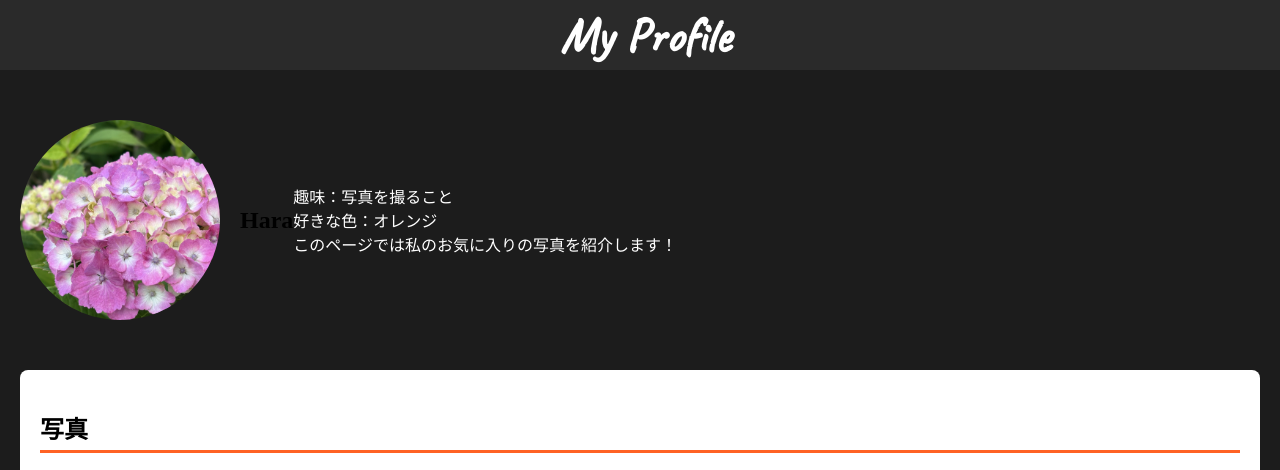
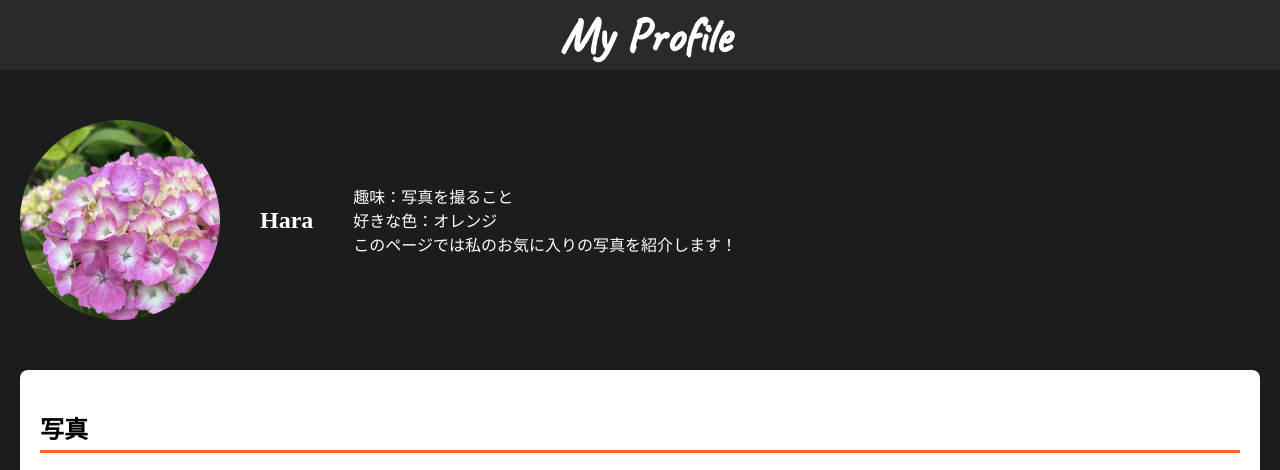
Before and after one commit to Hara1208/My-Profile, a plain HTML site: page index.html in a window 1280 px wide. Shown: the top 470 px of the page. Drawn offline with Linux system fonts and the light colour scheme.

Commit message:
Update style.css

```diff
--- a/style.css
+++ b/style.css
@@ -40,8 +40,20 @@ header h1 {
     margin-right: 20px;
 }
 
+.profile-name {
+    color: white;
+    display: flex;
+    align-items: center;
+    padding: 20px;
+    text-align: left;
+}
+
 .profile-text {
     color: white;
+    display: flex;
+    align-items: center;
+    padding: 20px;
+    text-align: left;
 }
 
 .Picture {
```
